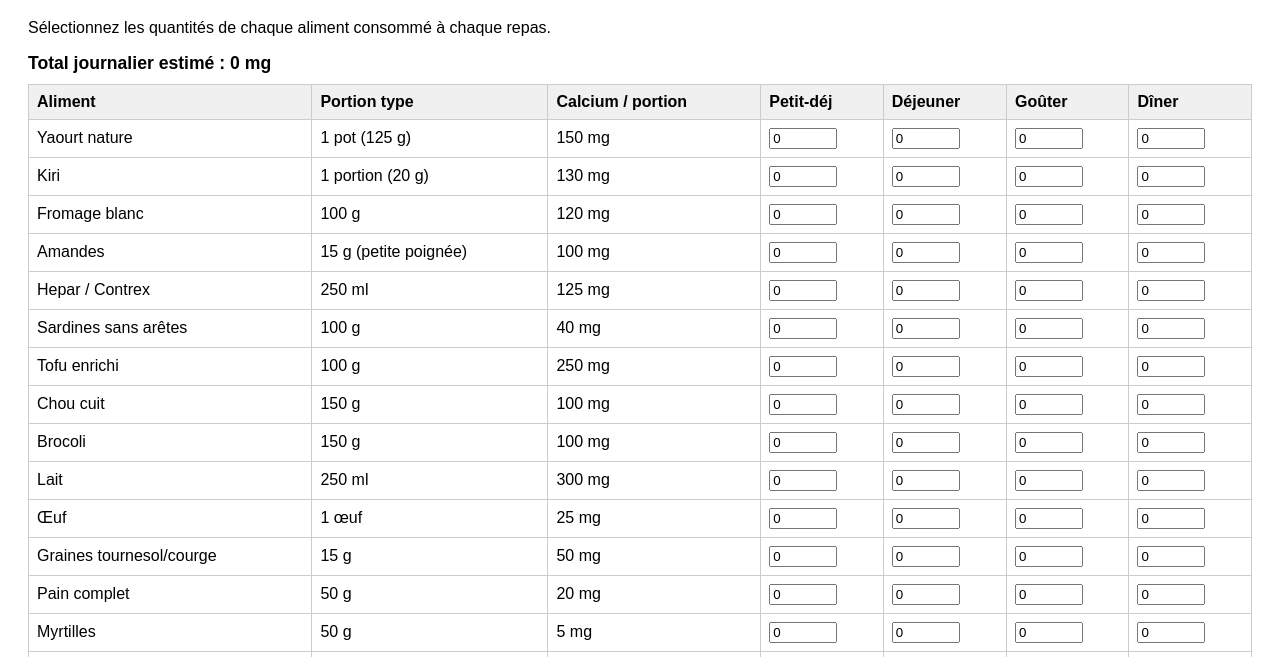
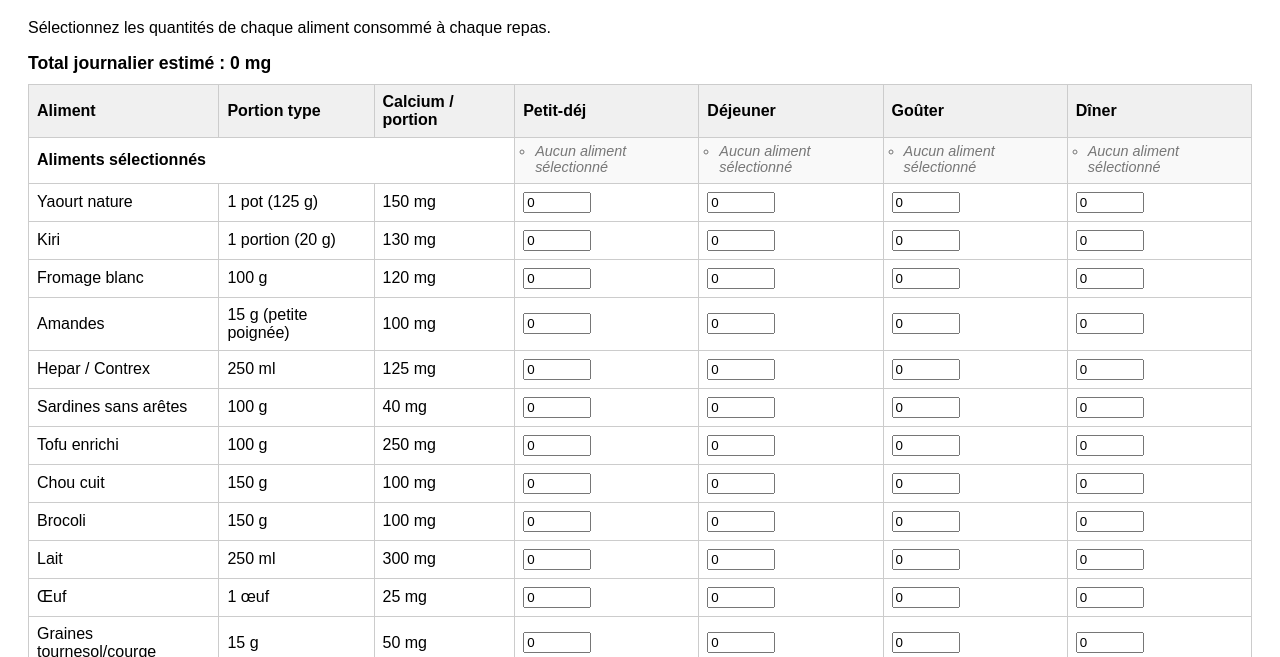
Before and after one commit to jclevy/calciplan, a plain HTML site: page index.html in a window 1280 px wide. Shown: the part 89-746 px from the top of the page. Drawn offline with Linux system fonts and the light colour scheme.

Commit message:
Add meal summaries feature showing selected foods in each meal

```diff
--- a/index.html
+++ b/index.html
@@ -16,11 +16,28 @@
     input[type=number] { width: 60px; }
     .total { font-weight: bold; background-color: #e0ffe0; }
     .totaux-journaliers { font-size: 1.1em; margin: 10px 0; font-weight: bold; }
+    .meal-summary {
+      background-color: #f9f9f9;
+      font-size: 0.9em;
+      max-height: 100px;
+      overflow-y: auto;
+      padding: 5px;
+      min-height: 60px;
+    }
+    .meal-summary ul {
+      margin: 0;
+      padding-left: 15px;
+      list-style-type: circle;
+    }
+    .meal-summary li {
+      margin-bottom: 3px;
+    }
 
     /* Responsive styles */
     @media (max-width: 768px) {
       table { display: block; overflow-x: auto; }
       input[type=number] { width: 40px; }
+      .meal-summary { font-size: 0.8em; }
     }
   </style>
 </head>
@@ -42,7 +59,15 @@
         <th>Dîner</th>
       </tr>
     </thead>
-    <tbody id="table-body"></tbody>
+    <tbody id="table-body">
+      <tr id="meal-summaries-row">
+        <td colspan="3"><strong>Aliments sélectionnés</strong></td>
+        <td id="breakfast-summary" class="meal-summary"><ul></ul></td>
+        <td id="lunch-summary" class="meal-summary"><ul></ul></td>
+        <td id="snack-summary" class="meal-summary"><ul></ul></td>
+        <td id="dinner-summary" class="meal-summary"><ul></ul></td>
+      </tr>
+    </tbody>
     <tfoot>
       <tr class="total">
         <td colspan="3">Total Calcium (mg)</td>
@@ -124,6 +149,34 @@
 
     const meals = ["breakfast", "lunch", "snack", "dinner"];
 
+    function updateMealSummary(meal) {
+      const summaryElement = document.getElementById(`${meal}-summary`).querySelector('ul');
+      summaryElement.innerHTML = ''; // Clear existing items
+
+      let hasItems = false;
+      foods.forEach((food, i) => {
+        const input = document.getElementById(`${meal}-${i}`);
+        const quantity = parseFloat(input.value) || 0;
+
+        if (quantity > 0) {
+          hasItems = true;
+          const calciumAmount = quantity * food.calcium;
+          const li = document.createElement('li');
+          li.textContent = `${quantity} × ${food.name} (${calciumAmount} mg)`;
+          summaryElement.appendChild(li);
+        }
+      });
+
+      // Show a message if no items selected
+      if (!hasItems) {
+        const li = document.createElement('li');
+        li.textContent = 'Aucun aliment sélectionné';
+        li.style.fontStyle = 'italic';
+        li.style.color = '#777';
+        summaryElement.appendChild(li);
+      }
+    }
+
     function updateTotals() {
       let dailyTotal = 0;
       meals.forEach(meal => {
@@ -135,6 +188,9 @@
         });
         document.getElementById(`total-${meal}`).textContent = total;
         dailyTotal += total;
+
+        // Update the meal summary
+        updateMealSummary(meal);
       });
       document.getElementById("total-daily").textContent = dailyTotal;
       document.getElementById("total-daily-bottom").textContent = dailyTotal;
@@ -163,7 +219,10 @@
       updateTotals();
     }
 
+    // Create food rows
     const tbody = document.getElementById("table-body");
+    const mealSummaryRow = document.getElementById("meal-summaries-row");
+
     foods.forEach((food, i) => {
       const tr = document.createElement("tr");
       tr.innerHTML = `
@@ -175,7 +234,12 @@
       tbody.appendChild(tr);
     });
 
-    window.onload = loadData;
+    // Initialize page
+    window.onload = function() {
+      loadData();
+      // Initialize meal summaries
+      meals.forEach(meal => updateMealSummary(meal));
+    };
   </script>
 </body>
 </html>
```
